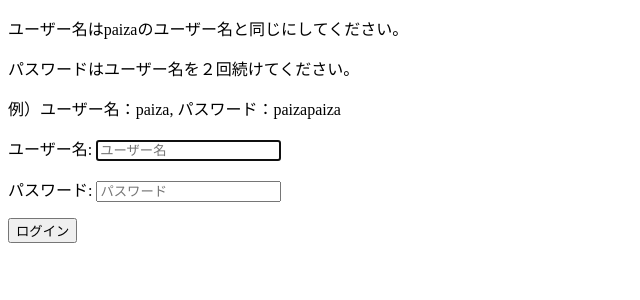
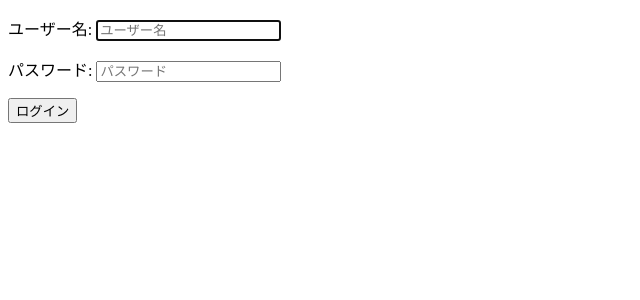
Before and after one commit to cardene777/pycheck, a Django app: page /accounts/login/ in a window 1280 px wide. Shown: the top 300 px of the page, without its empty margins (0-640 px from the left). Run offline with Django 3.2, Linux system fonts and the light colour scheme.

Commit message:
Update login.html

```diff
--- a/accounts/templates/accounts/login.html
+++ b/accounts/templates/accounts/login.html
@@ -7,9 +7,6 @@
 </head>
 <body>
     <div class="container">
-        <p>ユーザー名はpaizaのユーザー名と同じにしてください。</p>
-        <p>パスワードはユーザー名を２回続けてください。</p>
-        <p>例）ユーザー名：paiza, パスワード：paizapaiza</p>
         <form action="" method="POST">
             {% csrf_token %}
             {{ form.as_p }}
```
